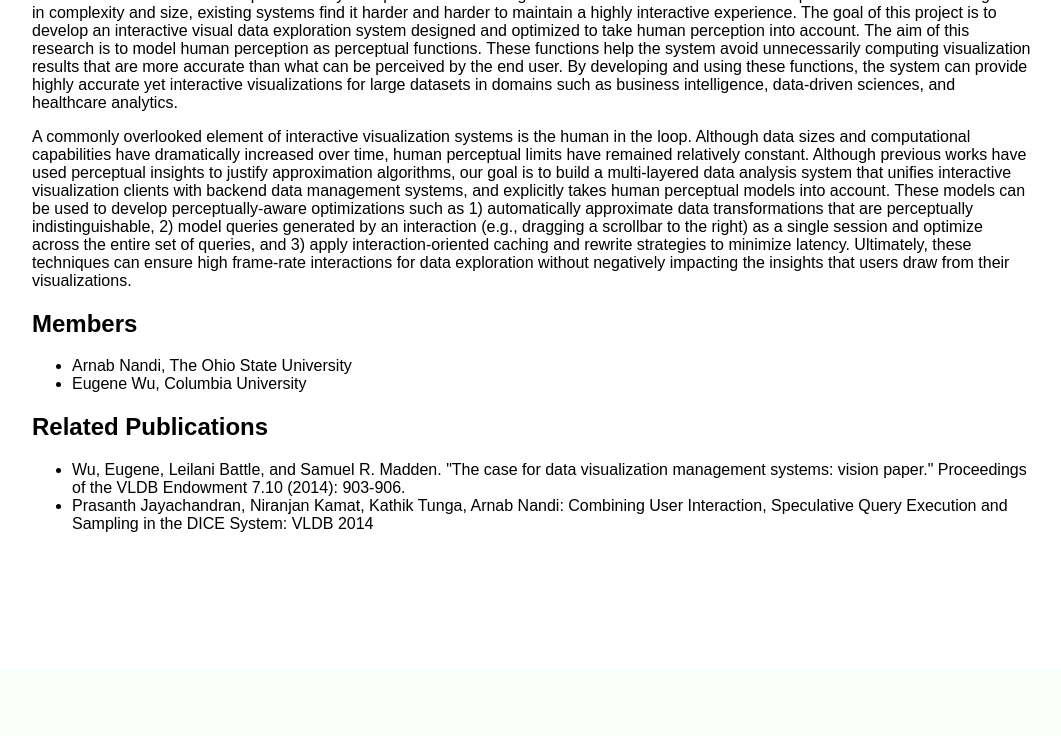
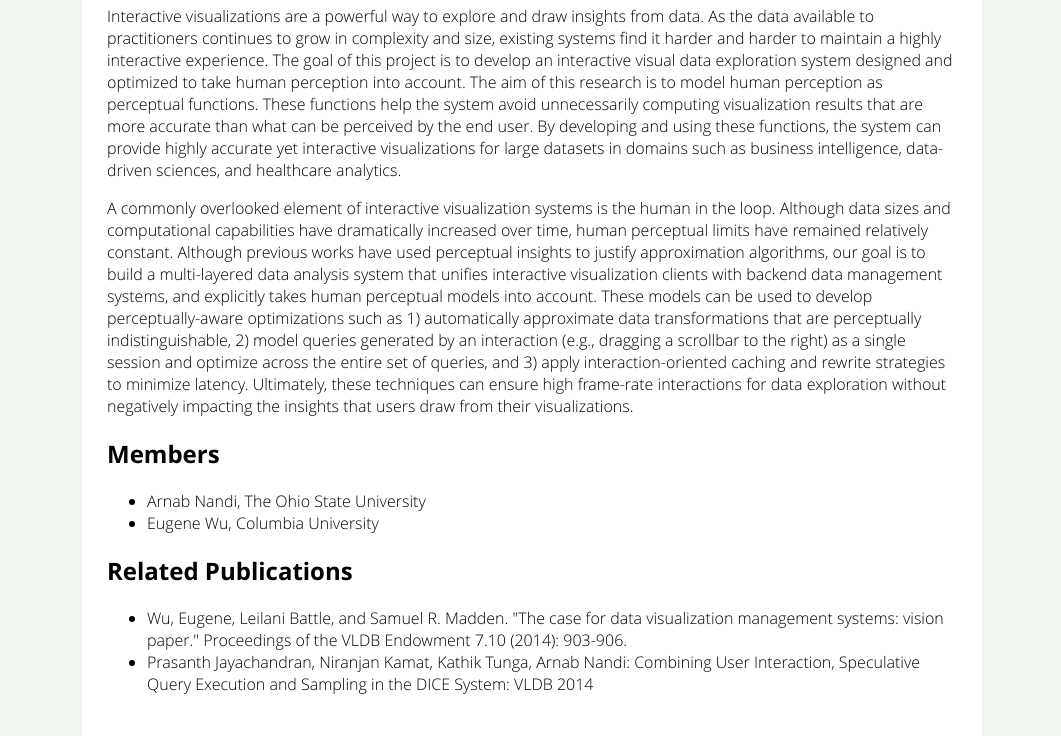
Before and after one commit to arnabdotorg/perceptvis.github.io, a plain HTML site: page index.html in a window 1280 px wide. Shown: the part 132-868 px from the top of the page, without its empty margins (108-1169 px from the left). Before the commit the page ends 800 px from the top, so only its background shows below. Drawn offline with Linux system fonts and the light colour scheme.

Commit message:
minor eits

```diff
--- a/index.html
+++ b/index.html
@@ -3,16 +3,15 @@
   <style>
     html {
       font-family: open sans, georgia, helvetica, arial;
-      font-family: arial;
-      background: #fafefa;
+      background: #f0f6f0;
     }
     body {
       background: white;
-      padding: 5ex;
-      padding-top: 7ex;
-      min-width:900px;
+      padding: 25px;
+      padding-top: 30px;
+      min-width:600px;
       width: 80%;
-      max-width: 1000px;
+      max-width: 850px;
       margin-left: auto;
       margin-right: auto;
       margin-top: 0px;
```
